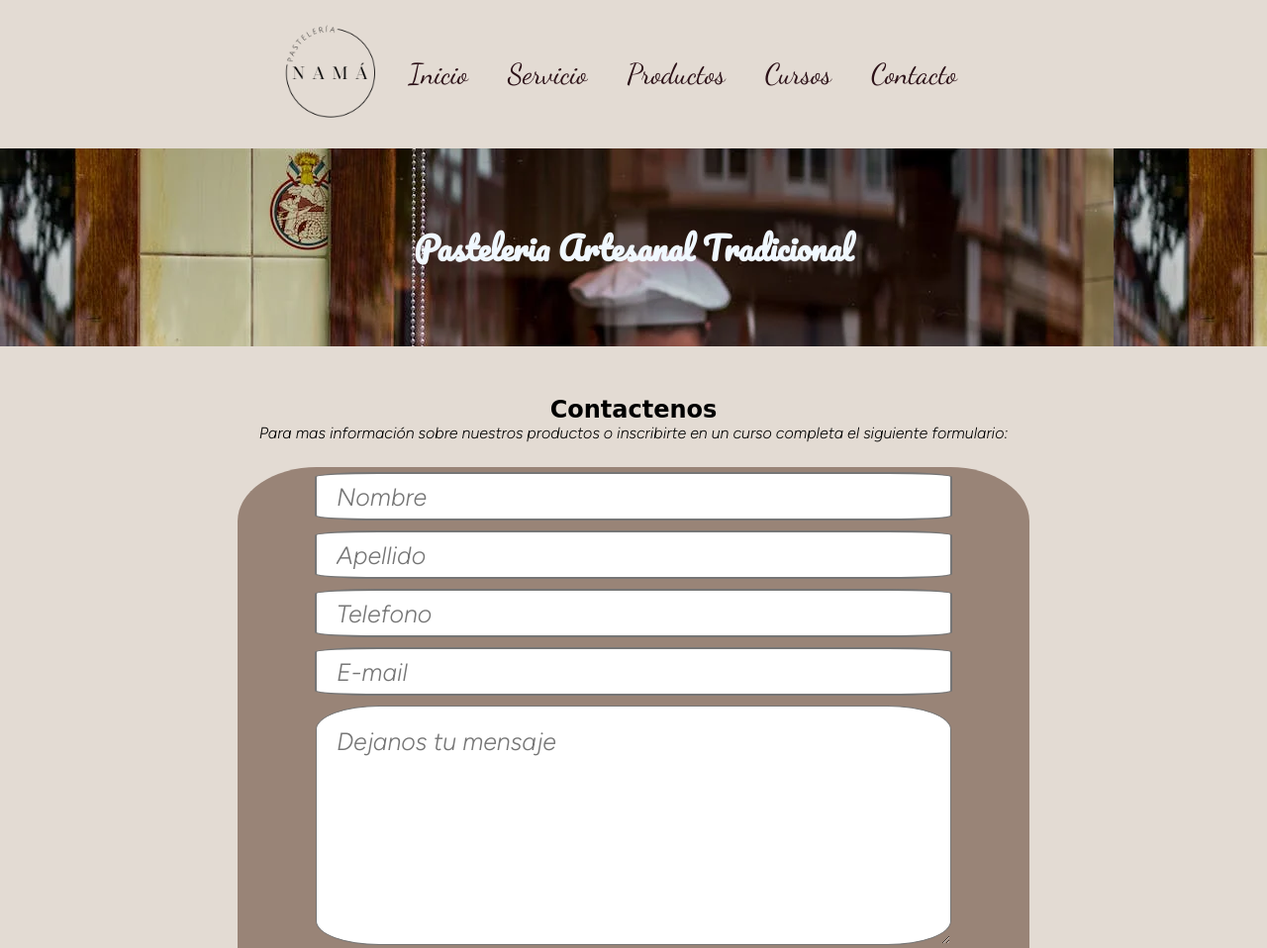
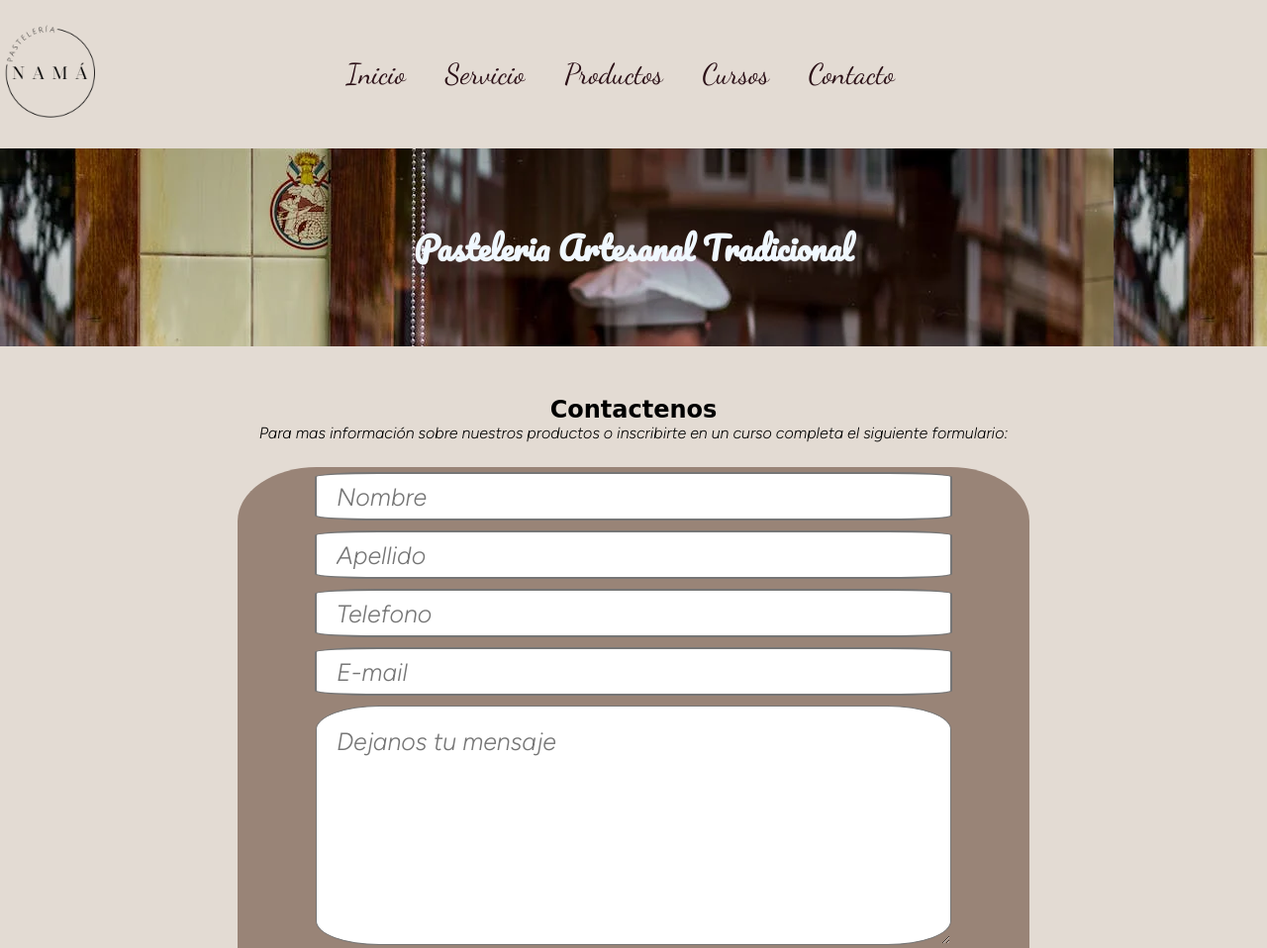
Before and after one commit to Gustavogroch/Nama-pasteleria, a plain HTML site: page paginas/contacto.html in a window 1280 px wide. Shown: the top 958 px of the page at 99% size. Drawn offline with Linux system fonts and the light colour scheme; a web font is replaced by a local one.

Commit message:
termino de agregar grid al proyecto

```diff
--- a/css/style.css
+++ b/css/style.css
@@ -11,7 +11,6 @@ h2, h3{
 
 body{
     background-color:#e3dbd3 ;
-    /*object-fit:fill;*/
     display: grid;
     grid-template-areas:
     "header header header header"
@@ -24,12 +23,12 @@ body{
 }
 
 header{
-    display: flex;
-    flex-direction: row;
+    display: grid;
+    grid-template-areas:
+    "logo nav nav nav";
+    grid-area: header;
+    grid-template-columns: 1fr 3fr;
     align-items: center;
-    justify-content:center;
-    justify-self: stretch;
-    grid-area: header;
 
 }
 
@@ -41,10 +40,15 @@ header img{
     margin: 0;
 }
 
+.header__logo{
+grid-area: logo;
+}
+
 .header__nav{
     display: flex;
     justify-content: flex-start;
     align-items: center;
+    grid-area: nav;
 }
 .navegador__lista{
     list-style-type: none;
--- a/paginas/contacto.html
+++ b/paginas/contacto.html
@@ -14,7 +14,7 @@
 </head>
 <body>
     <header>
-        <div vclass="header__logo">
+        <div class="header__logo">
             <a href="../index.html"><img src="../imagenes/Bakery Logo (4).png" alt="namLogo"></a>
         </div>
         <nav class="header__nav">
@@ -74,7 +74,7 @@
             </div>
         </div>
         <div class="copy">
-            <p>Copyright 2023 - Todo los derechos reservados - </p><br>
+            <p>Copyright 2023 - Todo los derechos reservados - </p>
             <p>Las fotos son a modo ilustrativo. Las especificaciones y descripciones están sujetas a cambios.</p>
         </div>
     </footer>
```
Also changed, not shown: index.html (+1 -1 lines), paginas/curso.html (+1 -1 lines), paginas/productos.html (+2 -2 lines), paginas/servicios.html (+1 -1 lines).
